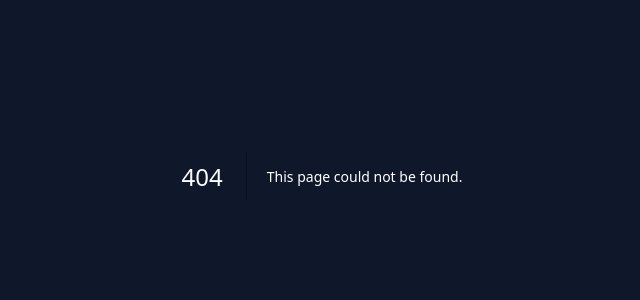
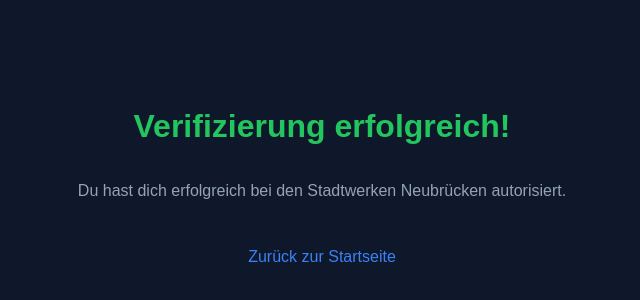
Before and after one commit to tomm-mmy/Stadtwerke, a Next.js app: page /dashboard in a window 1280 px wide. Before the commit this address had no page. Shown: the part 224-524 px from the top of the page, without its empty margins (318-958 px from the left). Built offline with nearby package versions, Linux system fonts and the light colour scheme.

Commit message:
Create Dashboard component with success message

```diff
--- /dev/null
+++ b/app/dashboard/page.js
@@ -0,0 +1,22 @@
+export default function Dashboard() {
+  return (
+    <main style={{
+      minHeight: '100vh',
+      backgroundColor: '#0f172a',
+      color: '#fff',
+      display: 'flex',
+      flexDirection: 'column',
+      alignItems: 'center',
+      justifyContent: 'center',
+      fontFamily: 'sans-serif'
+    }}>
+      <h1 style={{ color: '#22c55e', fontSize: '2rem' }}>Verifizierung erfolgreich!</h1>
+      <p style={{ color: '#94a3b8', marginTop: '1rem' }}>
+        Du hast dich erfolgreich bei den Stadtwerken Neubrücken autorisiert.
+      </p>
+      <a href="/" style={{ color: '#3b82f6', marginTop: '2rem', textDecoration: 'none' }}>
+        Zurück zur Startseite
+      </a>
+    </main>
+  );
+}
```
